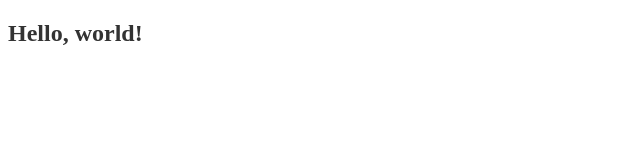
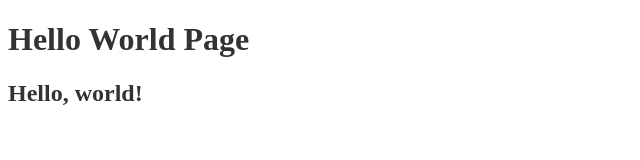
Before and after one commit to hvod2000/learn_html, a plain HTML site: page index.html in a window 1280 px wide. Shown: the whole page, without its empty margins (0-640 px from the left). Drawn offline with Linux system fonts and the light colour scheme.

Commit message:
html: add header

```diff
--- a/index.html
+++ b/index.html
@@ -6,6 +6,9 @@
   <link rel="stylesheet" href="styles.css">
 </head>
 <body>
+  <header>
+    <h1>Hello World Page</h1>
+  </header>
   <main>
     <article>
       <h2>Hello, world!</h2>
```
